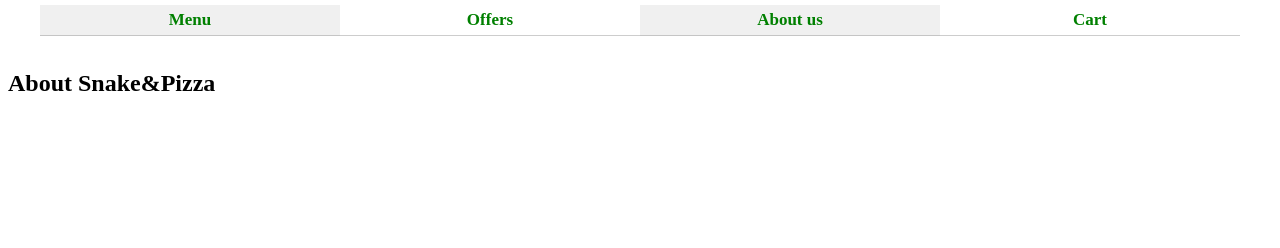
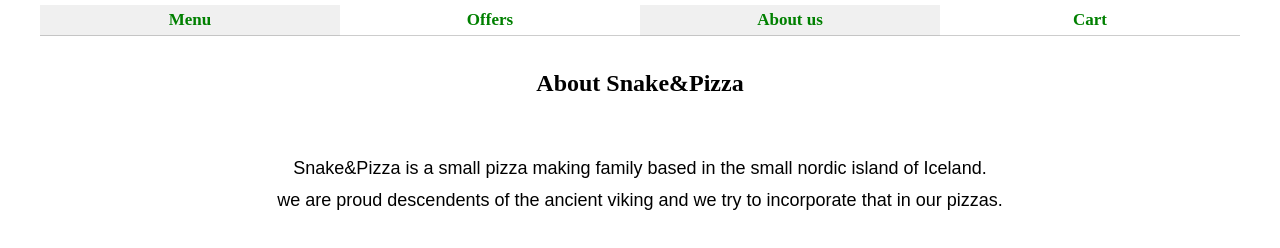
Before and after one commit to Elvarorn/snake-n-pizza, a React app in the folder client/: page /AboutUs in a window 1280 px wide. Shown: the part 400-648 px from the top of the page. Built offline with nearby package versions, Linux system fonts and the light colour scheme.

Commit message:
litlar breytingar

```diff
--- a/client/site.css
+++ b/client/site.css
@@ -8,6 +8,22 @@
     text-align: center;
     box-shadow: 5px 5px 20px rgba(155, 155, 155, .5);
     padding: 20px;
+}
+
+p {
+    color: black;
+    font-family: 'Source Sans Pro', sans-serif;
+    font-size: 18px;
+    line-height: 32px;
+    margin: 0 0 24px;
+}
+
+.about-title {
+    padding-bottom: 35px;
+}
+
+.About-Us {
+    text-align: center;
 }
 
 .pizza-wrapper .pizza-name {
--- a/client/src/components/AboutUs/AboutUs.js
+++ b/client/src/components/AboutUs/AboutUs.js
@@ -3,9 +3,11 @@ import React from 'react';
 const AboutUs = () => {
     return (
         <div className="About-Us">
-            <h2>About Snake&Pizza</h2>
+            <h2 className="about-title">About Snake&Pizza</h2>
             <p>
-
+                Snake&Pizza is a small pizza making family based in the small nordic
+                island of Iceland. <br /> we are proud descendents of the ancient viking and
+                we try to incorporate that in our pizzas.
             </p>
         </div>
     );
```
